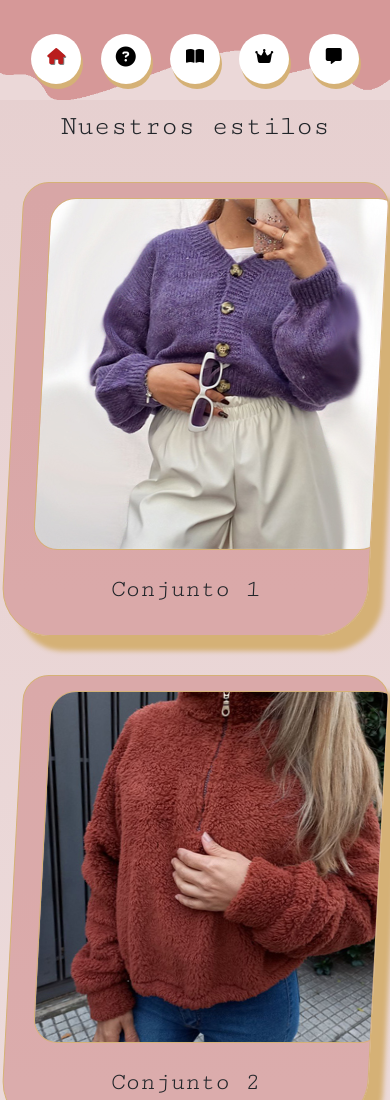
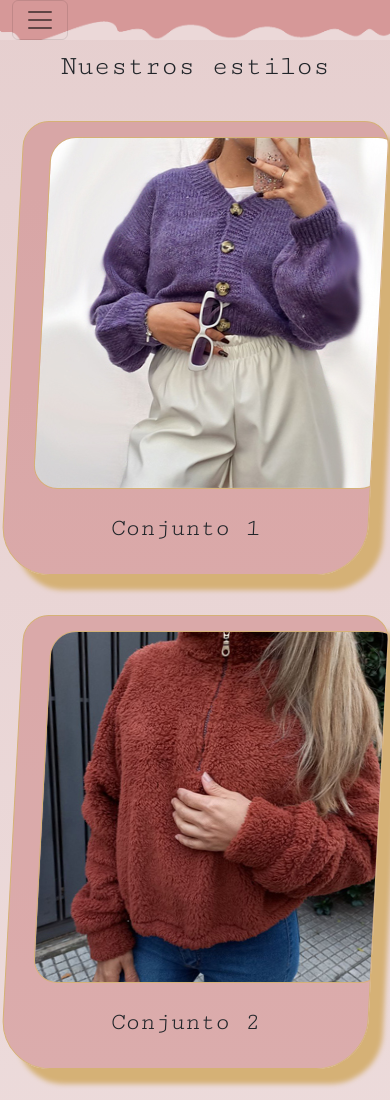
Before and after one commit to AgustinNav/Proyecto-Final-Catalogo, a plain HTML site: page index.html in a window 390 px wide. Shown: the top 1100 px of the page. Drawn offline with nearby package versions, Linux system fonts and the light colour scheme.

Commit message:
Actualizacion de la barra navegadora (solo index)

```diff
--- a/css/style.css
+++ b/css/style.css
@@ -16,6 +16,7 @@
 
 .navLocal {
     height: 180px;
+    width: 100%;
 }
 
 .menuAlt {
--- a/index.html
+++ b/index.html
@@ -26,17 +26,26 @@
 <body>
     <div class="container-fluid containerLocal p-0 m-0">
 
-        <nav class="row navLocal p-0 m-0">
-            <ul class="d-flex menu justify-content-evenly align-items-end animate__animated animate__zoomIn">
+        <nav class="row navLocal p-0 m-0 navbar navbar-expand-md">
+            <div class="container-fluid">
+                <button class="navbar-toggler" type="button" data-bs-toggle="collapse"
+                    data-bs-target="#navbarNavAltMarkup" aria-controls="navbarNavAltMarkup" aria-expanded="false"
+                    aria-label="Toggle navigation">
+                    <span class="navbar-toggler-icon"></span>
+                </button>
+                <div class="container-fluid collapse navbar-collapse" id="navbarNavAltMarkup">
+                    <ul class="container-fluid d-flex menu justify-content-evenly align-items-end animate__animated animate__zoomIn">
                         <!-- Menu estandar -->
                         <li class="liNav Std"><a href="./quienes_somos.html">Quienes somos</a></li>
                         <li class="liNav Std"><a href="./catalogo.html">Catalogo</a></li>
-                <li class="liLogo Std"><a class="active" href="./index.html"><img src="./img/logo.jpg" alt="logo"></a>
+                        <li class="liLogo Std"><a class="active" href="./index.html"><img src="./img/logo.jpg"
+                                    alt="logo"></a>
                         </li>
                         <li class="liNav Std"><a href="./newin.html">NEW IN!</a></li>
                         <li class="liNav Std"><a href="./contacto.html">Contacto</a></li>
                         <!-- Menu alternativo -->
-                <li class="liNav Alt"><a class="active" href="./index.html"><i class="fa-solid fa-house"></i></a></li>
+                        <li class="liNav Alt"><a class="active" href="./index.html"><i
+                                    class="fa-solid fa-house"></i></a></li>
                         <li class="liNav Alt"><a href="./quienes_somos.html"><i
                                     class="fa-solid fa-circle-question fa-lg"></i></a>
                         </li>
@@ -44,7 +53,11 @@
                         <li class="liNav Alt"><a href="./newin.html"><i class="fa-solid fa-crown"></i></a></li>
                         <li class="liNav Alt"><a href="./contacto.html"><i class="fa-solid fa-message"></i></a></li>
                     </ul>
+                </div>
+            </div>
+
         </nav>
+
 
         <header class="row header">
             <div class="col-auto banner">
```
Lines whose indentation alone changed are shown as unchanged.
